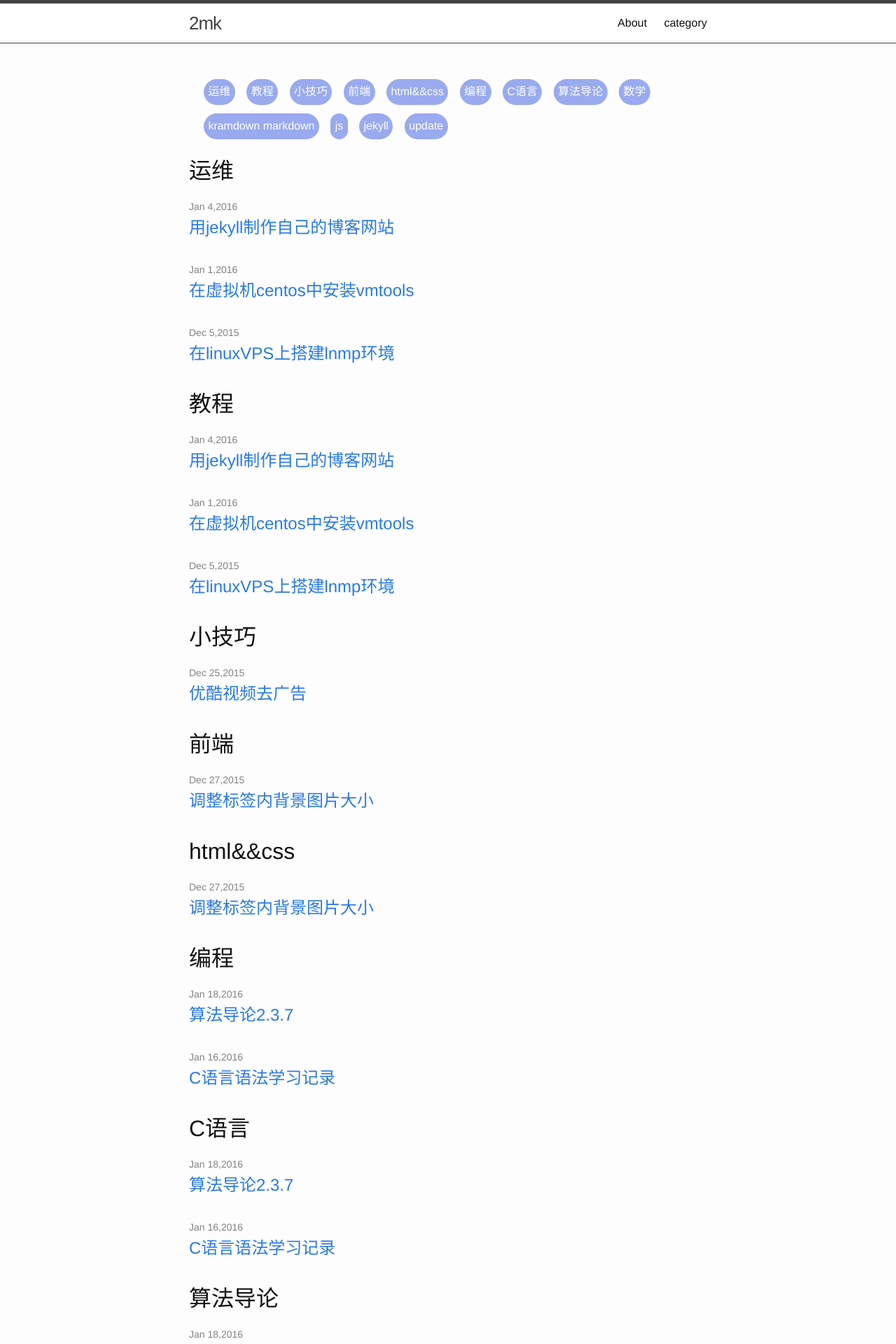
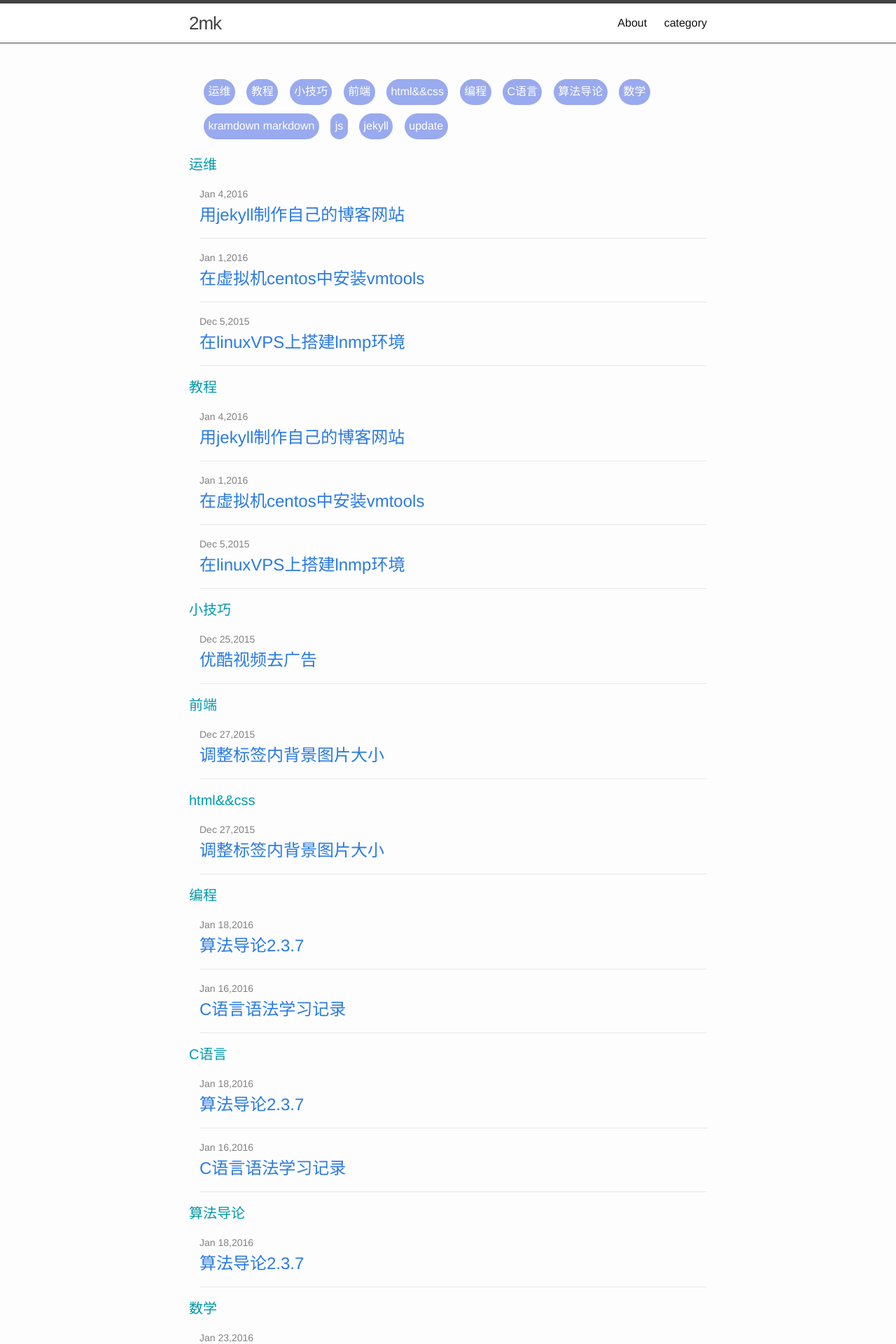
Before and after one commit to keylinjay/keylinjay.github.io, a Jekyll site: the page built from category.html, in a window 1280 px wide. Shown: the top 1920 px of the page at 70% size. Built offline with Jekyll 4.4.1, drawn with Linux system fonts in a browser that asks for light colours.

Commit message:
supplement category page, from asus

```diff
--- a/_layouts/category.html
+++ b/_layouts/category.html
@@ -11,14 +11,17 @@ layout: default
 
 
 <!-- the posts of category -->
-<ul class="post-list">
-    {% for category in site.categories %}
-    <h1 id="{{ category[0] }}" class="list-heading">{{ category[0] }}</h1>
+{% for category in site.categories %}
+    <ul class="post-list">
+        <h1 id="{{ category[0] }}" class="list-heading">{{ category[0] }}</h1>
         {% for post in category[1] %}
         <li>
             <span class="post-meta">{{ post.date | date:"%b %-d,%Y" }}</span>
             <h2><a class="post-link" href="{{ post.url | relative_url }}">{{ post.title | escape }}</a></h2>
+            {% if post.subtitle %}
+            <span class="post-meta">{{ post.subtitle | escape }}</span>
+            {% endif %}
         </li>
         {% endfor %}
-    {% endfor %}
-</ul>
+    </ul>
+{% endfor %}
--- a/_sass/minima/_layout.scss
+++ b/_sass/minima/_layout.scss
@@ -169,7 +169,9 @@
     list-style: none;
 
     > li {
-        margin-bottom: $spacing-unit;
+        margin-left: $spacing-unit / 2;
+        margin-bottom: $spacing-unit / 2;
+        border-bottom: 1px solid $grey-color-light;
     }
 }
 .post-meta {
@@ -272,3 +274,7 @@ a.page-previous {
         }
     }
 }
+.list-heading {
+    font-size: 20px;
+    color: $tag-color-dark;
+}
```
